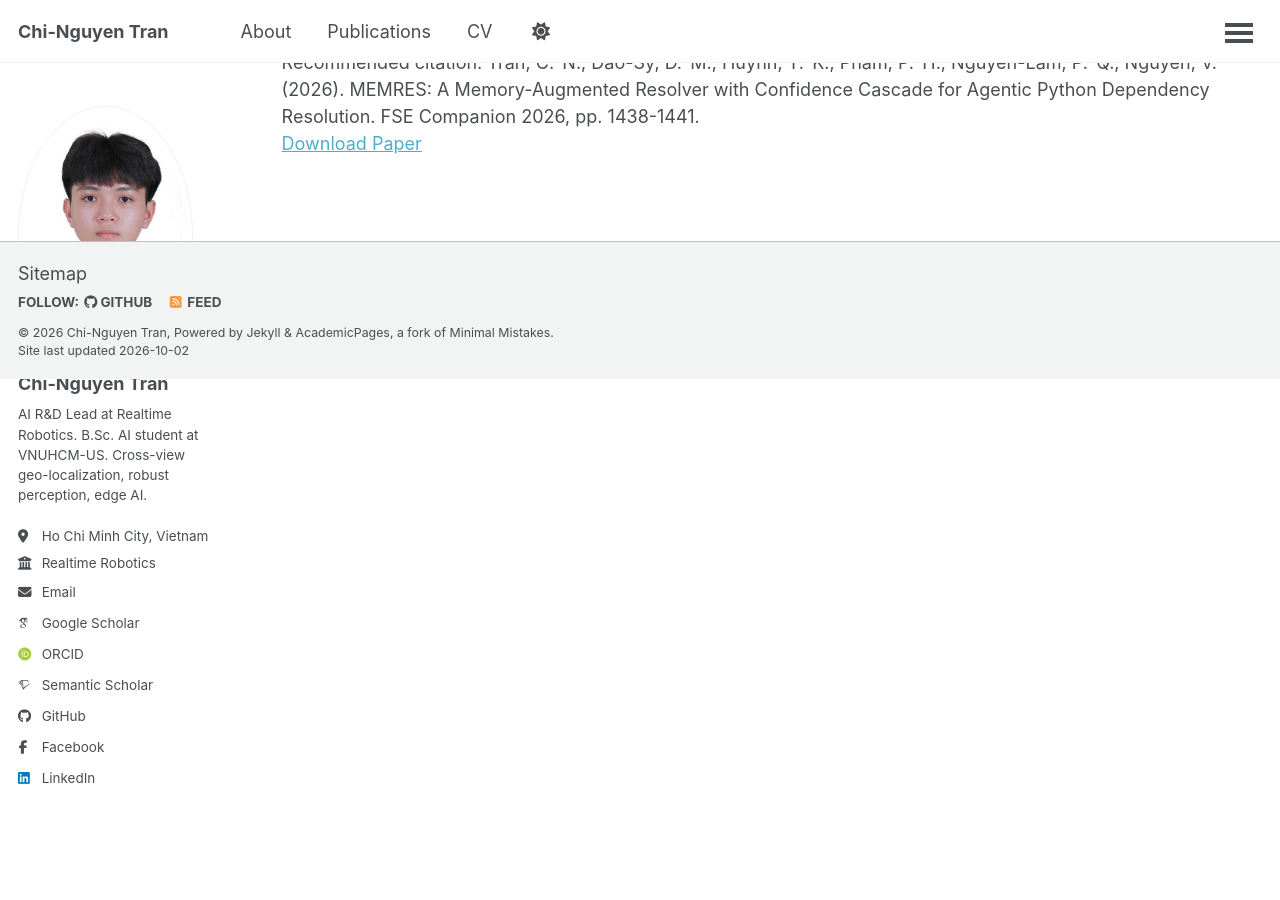
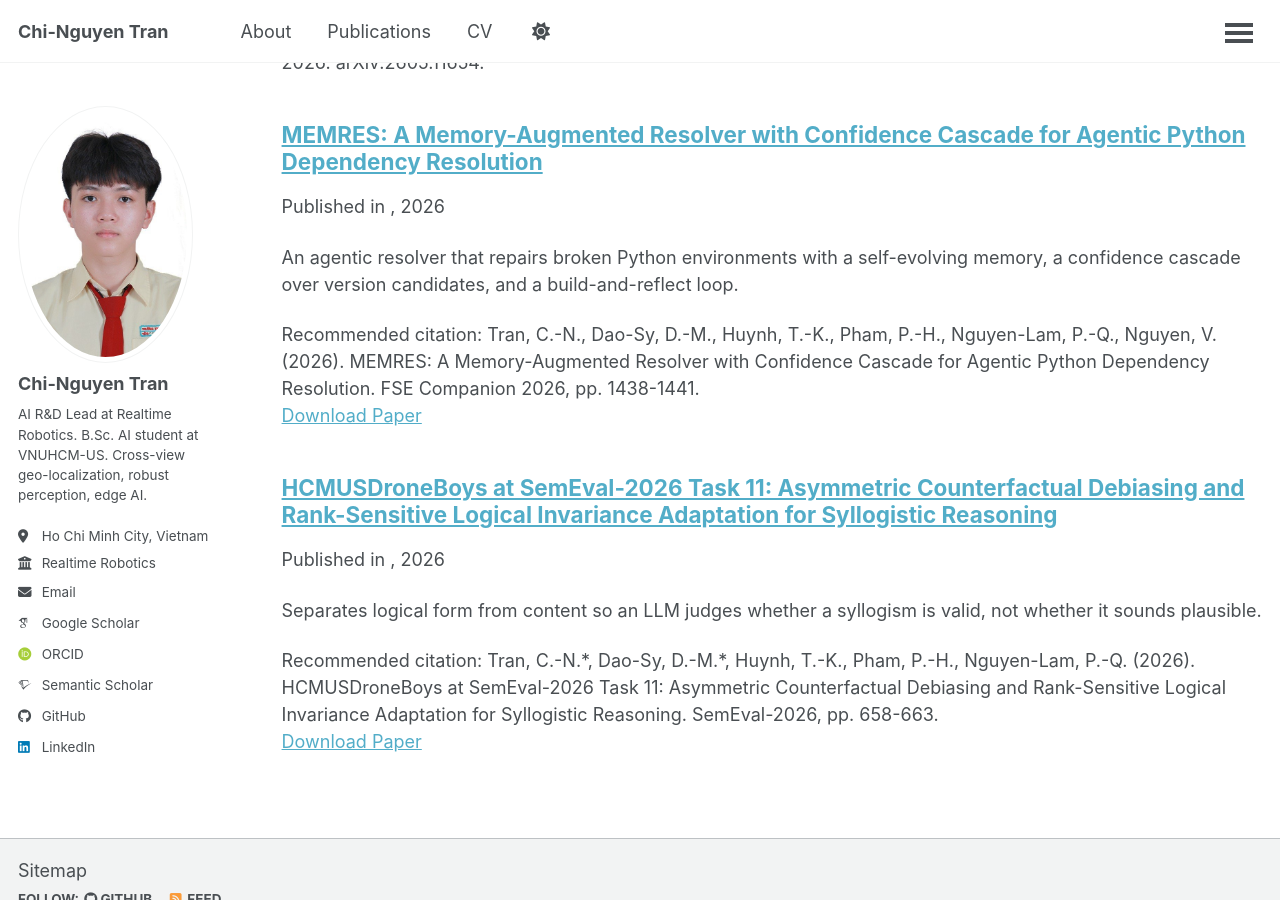
Before and after one commit to chisngyen/chisngyen.github.io, a Jekyll site: the page built from _pages/collection-archive.html, in a window 1280 px wide and 900 px high, scrolled down 4372 px. Built offline with Jekyll 4.4.1, drawn with Linux system fonts in a browser that asks for light colours; some web fonts are replaced; a script that is not in the unit is left out; some of the changed text lies outside the part shown.

Commit message:
Add SemEval-2026 (co-first, 1st place) and EVENTA ACM MM 2025 papers; fix RoadFury description (test prioritization) and add code link; drop Facebook from sidebar
Co-Authored-By: Claude Opus 5.5 (1M context) <noreply@anthropic.com>

```diff
--- a/_config.yml
+++ b/_config.yml
@@ -59,7 +59,7 @@ author:
   # Social media
   artstation       : # Username
   bluesky          :
-  facebook         : "tran.nguyen.845056"
+  facebook         :
   flickr           : # Username
   foursquare       : # Username
   goodreads        : # Username
--- /dev/null
+++ b/_publications/2026-07-15-semeval-2026-task11.md
@@ -0,0 +1,20 @@
+---
+title: "HCMUSDroneBoys at SemEval-2026 Task 11: Asymmetric Counterfactual Debiasing and Rank-Sensitive Logical Invariance Adaptation for Syllogistic Reasoning"
+collection: publications
+category: competition
+permalink: /publication/2026-07-15-semeval-2026-task11
+date: 2026-07-15
+authors: "Chi-Nguyen Tran*, Duy-Minh Dao-Sy*, Trung-Kiet Huynh, Phu-Hoa Pham, Phu-Quy Nguyen-Lam"
+venue_short: "SemEval 2026"
+track: "Shared Task"
+role: "Co-first author"
+award: "1st Place (tied), Task 11 Subtask 1, perfect score 100.0"
+teaser: "semeval.jpg"
+paperurl: "https://aclanthology.org/2026.semeval-1.95/"
+paperlabel: "ACL Anthology"
+pdf: "https://aclanthology.org/2026.semeval-1.95.pdf"
+code: "https://github.com/chisngyen/semeval-task-11"
+tldr: "Separates logical form from content so an LLM judges whether a syllogism is valid, not whether it sounds plausible: structure-disentangled prompting, valid-to-invalid counterfactual augmentation, and high-rank QLoRA adaptation."
+citation: "Tran, C.-N.*, Dao-Sy, D.-M.*, Huynh, T.-K., Pham, P.-H., Nguyen-Lam, P.-Q. (2026). HCMUSDroneBoys at SemEval-2026 Task 11: Asymmetric Counterfactual Debiasing and Rank-Sensitive Logical Invariance Adaptation for Syllogistic Reasoning. SemEval-2026, pp. 658-663."
+excerpt: "Separates logical form from content so an LLM judges whether a syllogism is valid, not whether it sounds plausible."
+---
```
Also changed, not shown: _publications/2025-10-27-eventa-acmmm-2025.md (added, +17 -0 lines), _publications/2026-04-01-roadfury-icst-2026.md (+3 -2 lines), images/pubs/eventa.jpg (added), images/pubs/semeval.jpg (added).
